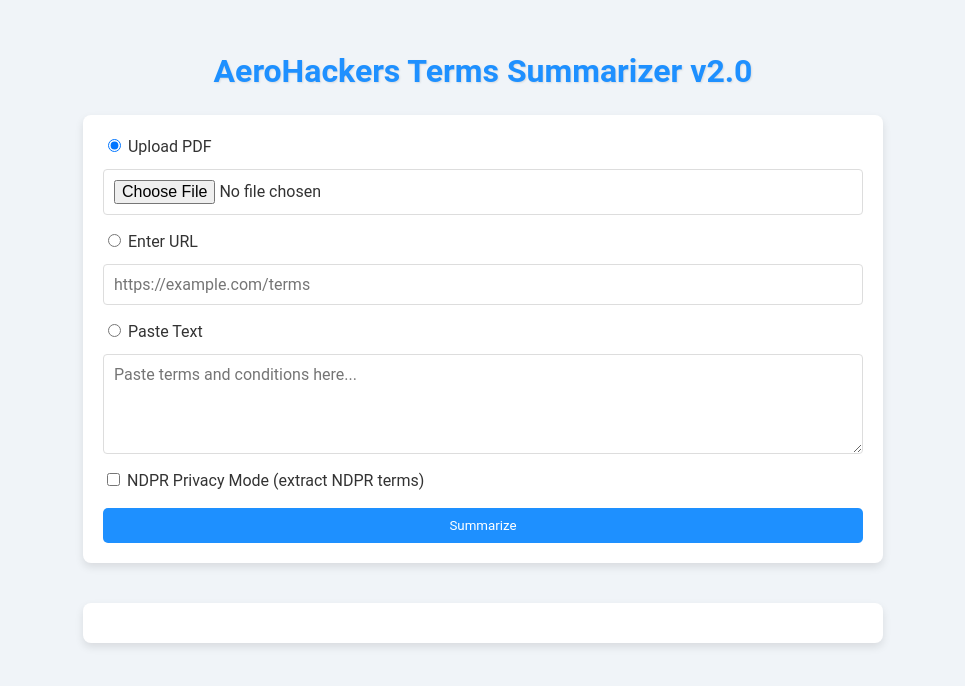
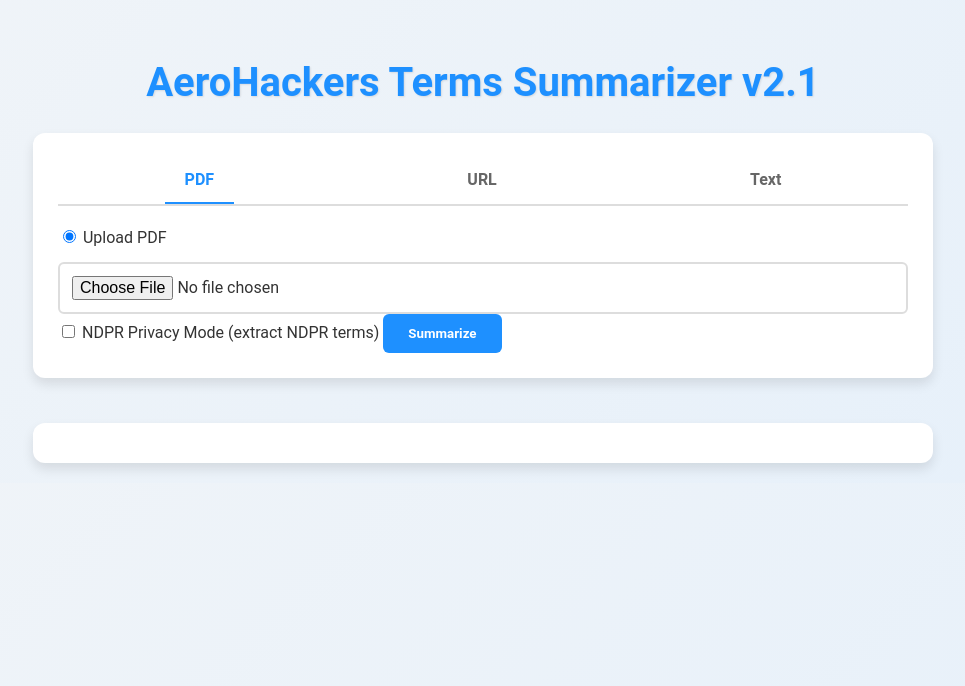
Before and after one commit to DELER01/aerohackers-terms-summarizer, a Flask app: page / in a window 1280 px wide. Shown: the top 686 px of the page, without its empty margins (157-1122 px from the left). Run offline with Flask 3, Linux system fonts and the light colour scheme.

Commit message:
Adjustment

```diff
--- a/app.py
+++ b/app.py
@@ -1,5 +1,4 @@
 from flask import Flask, request, jsonify, render_template
-from flask_cors import CORS
 import os
 import asyncio
 import aiohttp
@@ -15,18 +14,17 @@ load_dotenv()
 
 # Initialize Flask app
 app = Flask(__name__, template_folder="templates")
-CORS(app)
 
 # Configure upload folder
 UPLOAD_FOLDER = 'uploads'
 if not os.path.exists(UPLOAD_FOLDER):
     os.makedirs(UPLOAD_FOLDER)
 
-# Hugging Face API configuration
+# API configuration
 API_URL = "https://api-inference.huggingface.co/models/facebook/bart-large-cnn"
 headers = {"Authorization": f"Bearer {os.getenv('HF_API_KEY')}"}
 
-# NDPR-specific keywords with categories
+# NDPR keywords
 ndpr_keywords = {
     "consent": ["consent", "rights"],
     "security": ["security", "delete"],
@@ -37,7 +35,7 @@ ndpr_keywords = {
 # In-memory cache
 cache = {}
 
-# Clean text by removing bracketed letters, scripts, and artifacts
+# Clean text function
 def clean_text(text):
     soup = BeautifulSoup(text, 'html.parser') if '<' in text else None
     if soup:
@@ -46,7 +44,7 @@ def clean_text(text):
         text = soup.get_text()
     return re.sub(r'\[\w\]|call\(this\);', '', text).strip()
 
-# Split text into chunks (approx. 2000 characters)
+# Split text into chunks
 def split_into_chunks(text, max_chars=2000):
     sentences = re.split(r'(?<=[.!?])\s+', text)
     chunks = []
@@ -61,7 +59,7 @@ def split_into_chunks(text, max_chars=2000):
         chunks.append(current_chunk.strip())
     return chunks[:3] if len(chunks) > 2 else chunks
 
-# Filter and categorize NDPR sentences
+# Filter NDPR sentences
 def filter_ndpr_sentences(text, keywords):
     sentences = text.split('.')
     categorized = defaultdict(list)
@@ -74,7 +72,7 @@ def filter_ndpr_sentences(text, keywords):
                     break
     return categorized
 
-# Asynchronous summarize text with retry
+# Summarize text asynchronously
 async def summarize_text(session, text, max_length=15):
     cache_key = hash(text)
     if cache_key in cache:
@@ -92,7 +90,7 @@ async def summarize_text(session, text, max_length=15):
             await asyncio.sleep(2 ** attempt)
     return "API error: Max retries exceeded"
 
-# Fetch text from URL
+# Fetch content from URL
 def fetch_url_content(url):
     try:
         response = requests.get(url, timeout=10)
@@ -169,4 +167,5 @@ def home():
     return render_template('index.html')
 
 if __name__ == '__main__':
-    app.run(debug=True)
+    port = int(os.environ.get('PORT', 5000))
+    app.run(host='0.0.0.0', port=port, debug=True)
--- a/templates/index.html
+++ b/templates/index.html
@@ -1,67 +1,109 @@
 <!DOCTYPE html>
 <html lang="en">
 <head>
-    <title>AeroHackers Terms Summarizer v2.0</title>
+    <title>AeroHackers Terms Summarizer v2.1</title>
     <meta name="viewport" content="width=device-width, initial-scale=1.0">
     <style>
         * { box-sizing: border-box; font-family: 'Roboto', sans-serif; }
-        body { background-color: #f0f4f8; color: #333; margin: 0; padding: 20px; line-height: 1.5; font-size: 16px; }
-        h2 { color: #1e90ff; text-align: center; margin-bottom: 20px; font-size: 2em; text-shadow: 1px 1px 2px rgba(0, 0, 0, 0.1); }
-        .container { max-width: 800px; margin: 0 auto; display: grid; gap: 20px; }
-        .card { background: #fff; padding: 20px; border-radius: 8px; box-shadow: 0 4px 8px rgba(0, 0, 0, 0.1); }
-        .input-options { display: flex; flex-direction: column; gap: 15px; }
-        .input-group { display: flex; flex-direction: column; gap: 10px; }
-        input[type="file"], input[type="text"], textarea { padding: 10px; border: 1px solid #ddd; border-radius: 4px; font-size: 1em; }
-        textarea { min-height: 100px; resize: vertical; }
-        button { background-color: #1e90ff; color: white; border: none; padding: 10px 20px; border-radius: 5px; cursor: pointer; transition: background-color 0.3s; }
-        button:hover { background-color: #104e8b; }
-        .spinner { border: 4px solid #f3f3f3; border-top: 4px solid #1e90ff; border-radius: 50%; width: 24px; height: 24px; animation: spin 1s linear infinite; margin: 10px auto; display: inline-block; }
-        @keyframes spin { 0% { transform: rotate(0deg); } 100% { transform: rotate(360deg); } }
-        #result { margin-top: 20px; background: #fff; padding: 20px; border-radius: 8px; box-shadow: 0 4px 8px rgba(0, 0, 0, 0.1); }
-        h3 { font-size: 1.3em; color: #1e90ff; margin-bottom: 10px; }
-        p { margin: 8px 0; color: #555; }
+        body { background: linear-gradient(135deg, #f0f4f8, #e6f0fa); color: #333; margin: 0; padding: 20px; line-height: 1.5; font-size: 16px; }
+        h2 { color: #1e90ff; text-align: center; margin-bottom: 20px; font-size: 2.5em; text-shadow: 1px 1px 2px rgba(0, 0, 0, 0.1); animation: fadeIn 1s ease-in; }
+        .container { max-width: 900px; margin: 0 auto; display: grid; gap: 25px; }
+        .card { background: #fff; padding: 25px; border-radius: 12px; box-shadow: 0 6px 12px rgba(0, 0, 0, 0.1); animation: slideIn 0.8s ease-out; position: relative; overflow: hidden; }
+        .nav-tabs { display: flex; justify-content: space-around; margin-bottom: 20px; border-bottom: 2px solid #ddd; }
+        .nav-tab { padding: 10px 20px; cursor: pointer; font-weight: bold; color: #666; transition: color 0.3s, border-bottom 0.3s; }
+        .nav-tab.active { color: #1e90ff; border-bottom: 2px solid #1e90ff; }
+        .tab-content { display: none; animation: fadeInSlide 0.5s ease-out; }
+        .tab-content.active { display: block; }
+        .input-group { display: flex; flex-direction: column; gap: 12px; animation: fadeInUp 0.6s ease-out; }
+        input[type="file"], input[type="text"], textarea { padding: 12px; border: 2px solid #ddd; border-radius: 6px; font-size: 1em; transition: border-color 0.3s; }
+        input[type="file"]:focus, input[type="text"]:focus, textarea:focus { border-color: #1e90ff; outline: none; }
+        textarea { min-height: 120px; resize: vertical; }
+        button { background-color: #1e90ff; color: white; border: none; padding: 12px 25px; border-radius: 6px; cursor: pointer; transition: background-color 0.3s, transform 0.2s; font-weight: bold; }
+        button:hover { background-color: #104e8b; transform: scale(1.05); }
+        .spinner { border: 5px solid #f3f3f3; border-top: 5px solid #1e90ff; border-radius: 50%; width: 30px; height: 30px; animation: spin 1s linear infinite; margin: 15px auto; display: inline-block; }
+        .loading-bar { width: 0; height: 6px; background: #28a745; position: absolute; bottom: 0; left: 0; transition: width 0.3s; border-radius: 0 0 12px 12px; }
+        #result { margin-top: 20px; background: #fff; padding: 20px; border-radius: 12px; box-shadow: 0 6px 12px rgba(0, 0, 0, 0.1); animation: slideIn 0.8s ease-out; }
+        h3 { font-size: 1.4em; color: #1e90ff; margin-bottom: 12px; }
+        p { margin: 10px 0; color: #555; }
         p strong { color: #1e90ff; }
         p em { color: #666; font-style: italic; }
         .category-list { list-style-type: none; padding-left: 0; }
-        .category-list li { margin-bottom: 10px; background: #f9f9f9; padding: 10px; border-radius: 5px; border-left: 4px solid #1e90ff; }
+        .category-list li { margin-bottom: 12px; background: #f9f9f9; padding: 12px; border-radius: 6px; border-left: 5px solid #1e90ff; animation: fadeInUp 0.6s ease-out; transition: transform 0.2s; }
+        .category-list li:hover { transform: translateX(5px); }
         .category-list li strong { color: #104e8b; }
-        @media (max-width: 600px) { .container { padding: 10px; } .card { padding: 15px; } }
+        .share-btn { background-color: #28a745; margin-top: 15px; padding: 10px 20px; border-radius: 6px; transition: background-color 0.3s, transform 0.2s; }
+        .share-btn:hover { background-color: #218838; transform: scale(1.05); }
+        @media (max-width: 600px) { .container { padding: 10px; } .card { padding: 15px; } .nav-tabs { flex-direction: column; text-align: center; } .nav-tab { padding: 5px; } }
+
+        /* Animations */
+        @keyframes fadeIn { from { opacity: 0; } to { opacity: 1; } }
+        @keyframes slideIn { from { transform: translateY(20px); opacity: 0; } to { transform: translateY(0); opacity: 1; } }
+        @keyframes fadeInUp { from { transform: translateY(10px); opacity: 0; } to { transform: translateY(0); opacity: 1; } }
+        @keyframes fadeInSlide { from { opacity: 0; transform: translateY(20px); } to { opacity: 1; transform: translateY(0); } }
+        @keyframes spin { 0% { transform: rotate(0deg); } 100% { transform: rotate(360deg); } }
     </style>
 </head>
 <body>
-    <h2>AeroHackers Terms Summarizer v2.0</h2>
+    <h2>AeroHackers Terms Summarizer v2.1</h2>
     <div class="container">
         <div class="card">
             <form id="uploadForm" enctype="multipart/form-data">
-                <div class="input-options">
+                <div class="nav-tabs">
+                    <div class="nav-tab active" data-tab="pdf">PDF</div>
+                    <div class="nav-tab" data-tab="url">URL</div>
+                    <div class="nav-tab" data-tab="text">Text</div>
+                </div>
+                <div class="tab-content active" id="pdf-tab">
                     <div class="input-group">
                         <label><input type="radio" name="input_type" value="pdf" checked> Upload PDF</label>
                         <input type="file" name="file" accept=".pdf">
                     </div>
+                </div>
+                <div class="tab-content" id="url-tab">
                     <div class="input-group">
                         <label><input type="radio" name="input_type" value="url"> Enter URL</label>
                         <input type="text" name="url" placeholder="https://example.com/terms">
                     </div>
+                </div>
+                <div class="tab-content" id="text-tab">
                     <div class="input-group">
                         <label><input type="radio" name="input_type" value="text"> Paste Text</label>
                         <textarea name="pasted_text" placeholder="Paste terms and conditions here..."></textarea>
                     </div>
-                    <label>
-                        <input type="checkbox" name="ndpr"> NDPR Privacy Mode (extract NDPR terms)
-                    </label>
-                    <button type="submit">Summarize</button>
                 </div>
+                <label>
+                    <input type="checkbox" name="ndpr"> NDPR Privacy Mode (extract NDPR terms)
+                </label>
+                <button type="submit">Summarize</button>
+                <div class="loading-bar" id="loadingBar"></div>
             </form>
         </div>
-        <div id="result"></div>
+        <div id="result">
+            <button class="share-btn" id="shareBtn" style="display: none;">Share Results</button>
+        </div>
     </div>
     <script>
         const form = document.getElementById('uploadForm');
         const resultDiv = document.getElementById('result');
+        const loadingBar = document.getElementById('loadingBar');
+        const shareBtn = document.getElementById('shareBtn');
+        const tabs = document.querySelectorAll('.nav-tab');
+        const contents = document.querySelectorAll('.tab-content');
+
+        tabs.forEach(tab => {
+            tab.addEventListener('click', () => {
+                tabs.forEach(t => t.classList.remove('active'));
+                contents.forEach(c => c.classList.remove('active'));
+                tab.classList.add('active');
+                document.getElementById(`${tab.dataset.tab}-tab`).classList.add('active');
+            });
+        });
 
         form.addEventListener('submit', async (e) => {
             e.preventDefault();
             resultDiv.innerHTML = '<div>Loading...</div><div class="spinner"></div>';
+            loadingBar.style.width = '0';
+            const startTime = Date.now();
             const formData = new FormData(form);
 
             try {
@@ -81,14 +123,22 @@
                         html += '</ul>';
                     }
                     if (data.note) html += `<p><em>Note:</em> ${data.note}</p>`;
+                    shareBtn.style.display = 'block';
                 } else {
                     html = `<p style="color:red;">Error: ${data.error}</p>`;
                 }
                 resultDiv.innerHTML = html;
+                const duration = (Date.now() - startTime) / 1000;
+                loadingBar.style.width = `${Math.min(duration * 20, 100)}%`;
             } catch (error) {
                 resultDiv.innerHTML = `<p style="color:red;">Client error: ${error.message}</p>`;
             }
         });
+
+        shareBtn.addEventListener('click', () => {
+            const resultText = resultDiv.innerText;
+            navigator.clipboard.writeText(resultText).then(() => alert('Results copied to clipboard!'));
+        });
     </script>
 </body>
 </html>
```
